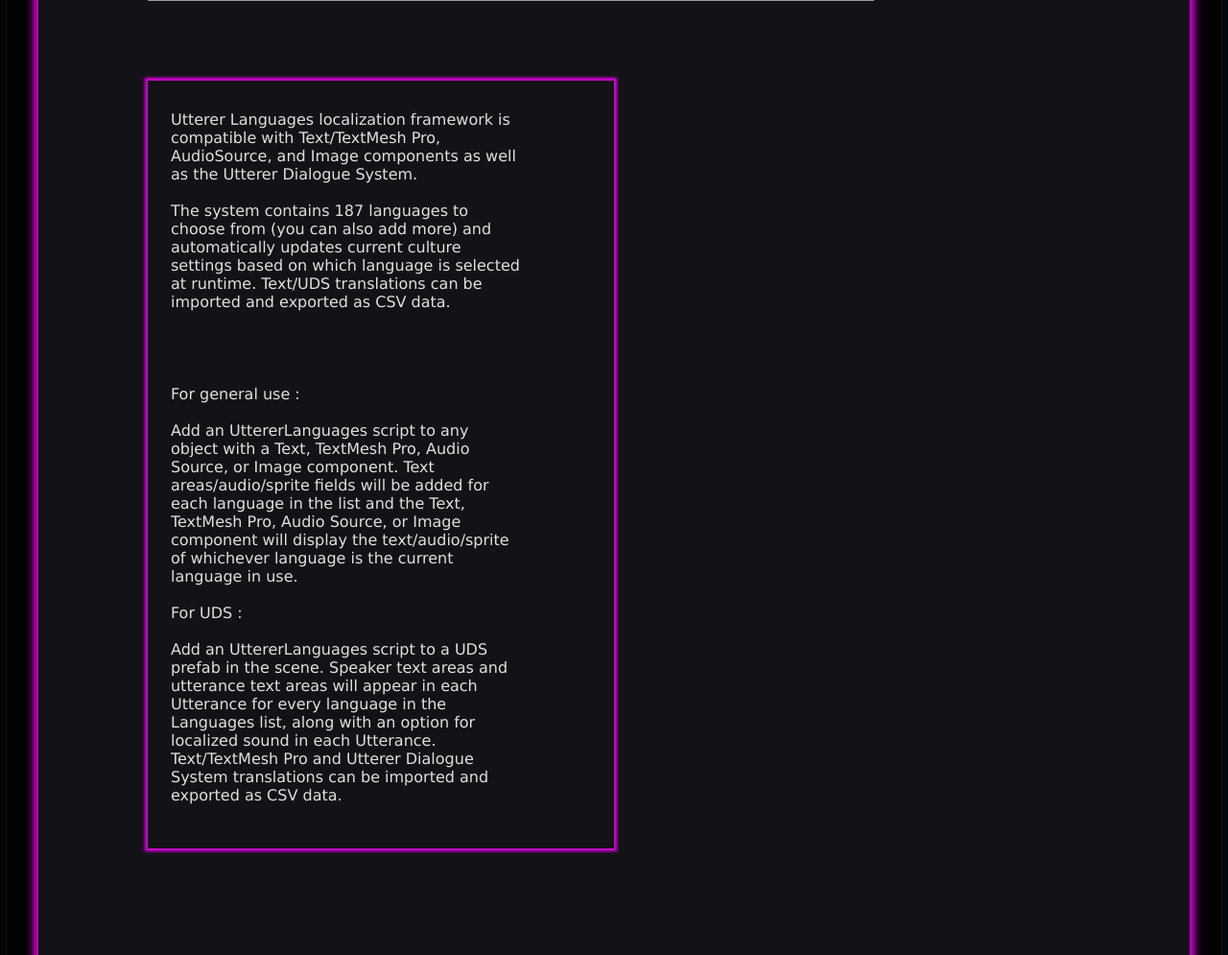
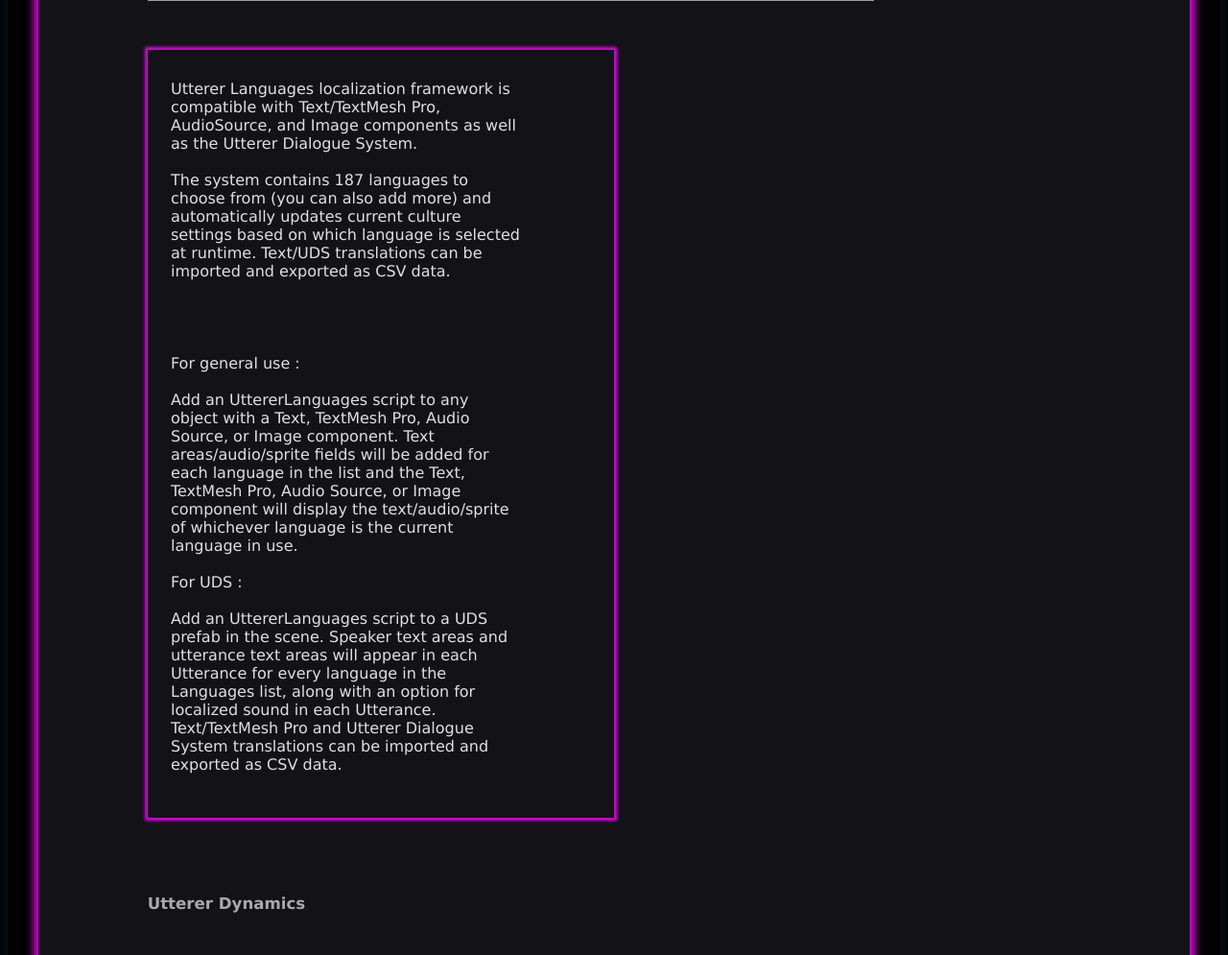
Before and after one commit to Madsir/madsirstudio.github.io, a Jekyll site: the page built from utterer/index.html, in a window 1280 px wide. Shown: the part 1287-2282 px from the top of the page at 96% size. Built offline with Jekyll 4.4.1, drawn with Linux system fonts in a browser that asks for light colours; grey boxes are pictures that could not be loaded.

Commit message:
Update index.html

```diff
--- a/utterer/index.html
+++ b/utterer/index.html
@@ -58,12 +58,12 @@
   width: 100%;
   height: 100%;
 }
-	.baround {
+.baround {
   margin-left: 5%;
   margin-right: 50%;
-	  margin-top: 5%;
-  margin-bottom: 5%;
-	  box-shadow: 0 0 3px 3px #DE00E0;
+  margin-top: 2%;
+  margin-bottom: 2%;
+  box-shadow: 0 0 3px 3px #DE00E0;
 }
 </style>
 </head>
```
